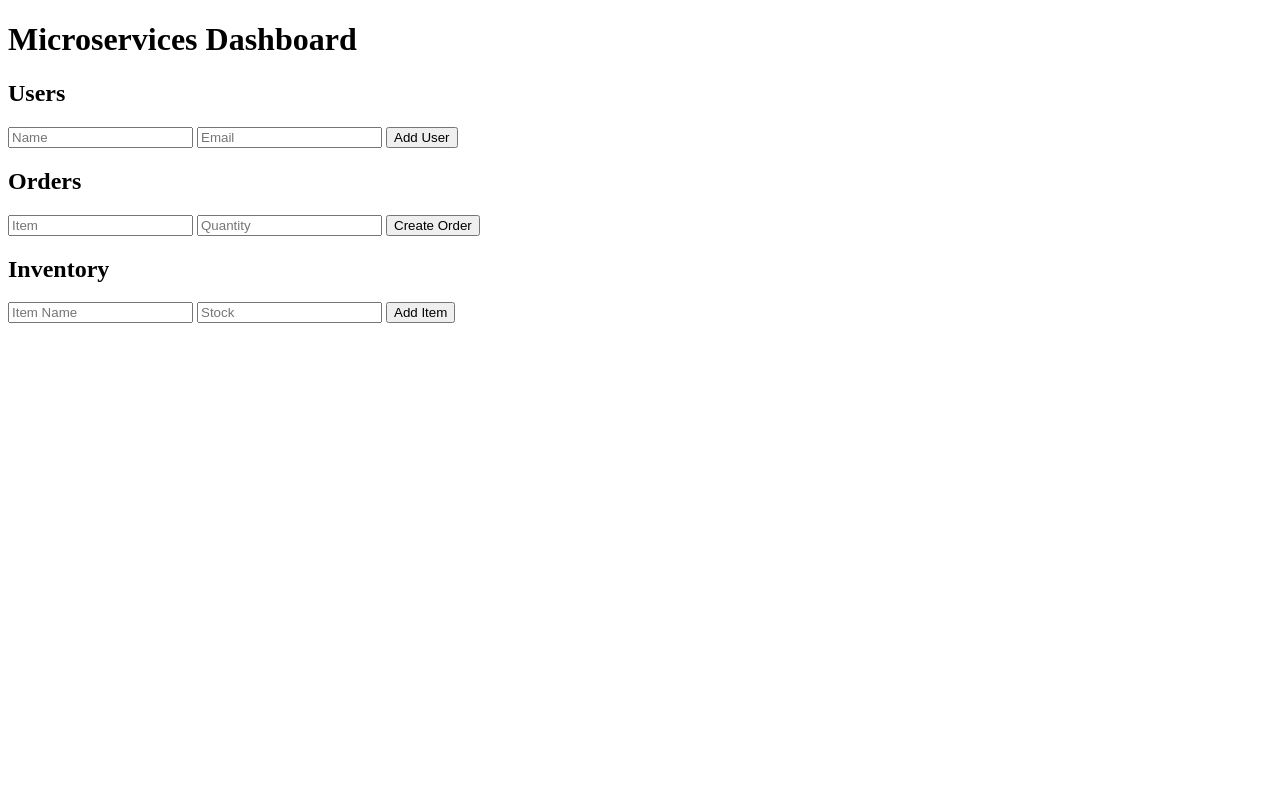
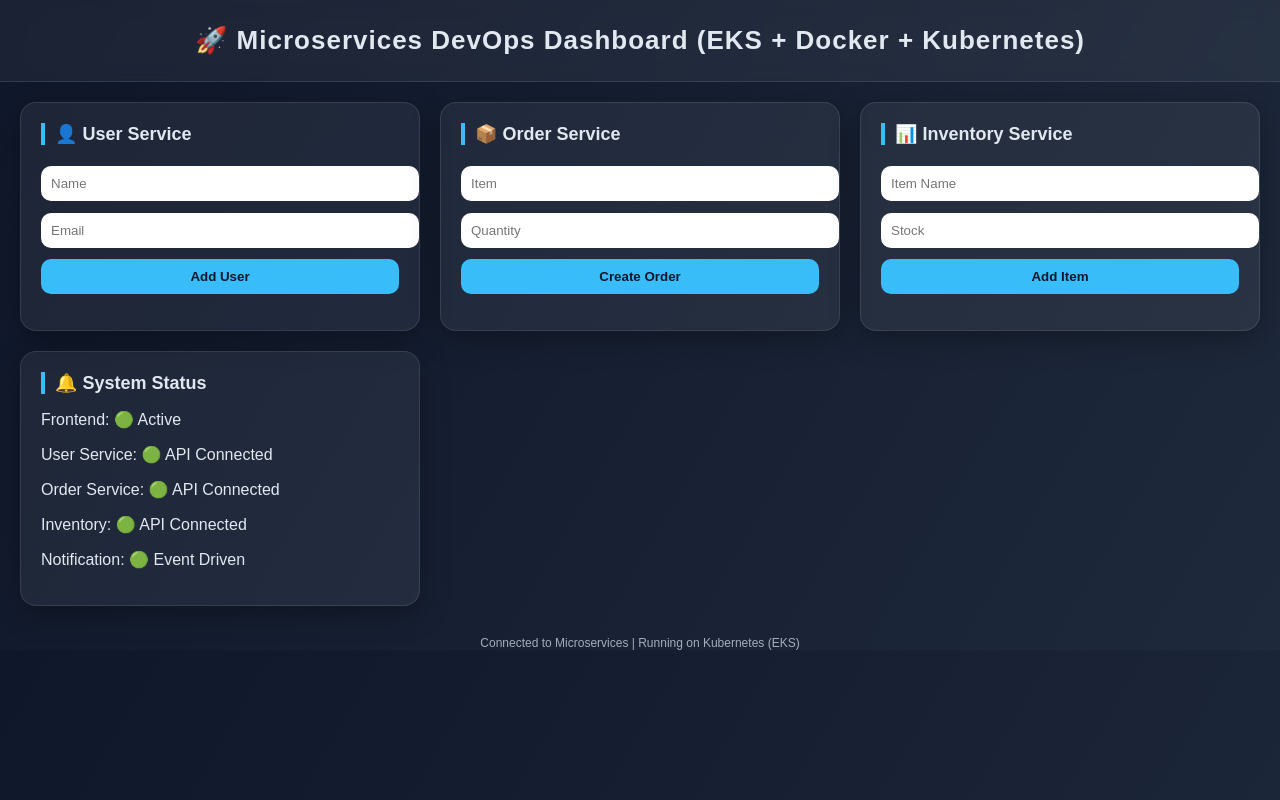
Before and after one commit to trivediayush/AWS-EKS-GitOps-Microservices-Platform, a plain HTML site: page frontend/index.html in a window 1280 px wide. Drawn offline with Linux system fonts and the light colour scheme; no server answers.

Commit message:
frontend UI changed

```diff
--- a/frontend/index.html
+++ b/frontend/index.html
@@ -1,87 +1,243 @@
 <!DOCTYPE html>
-<html>
+<html lang="en">
 <head>
-    <title>Microservices Demo</title>
+<meta charset="UTF-8">
+<title>DevOps Microservices Dashboard</title>
+
+<style>
+/* =======================
+   GLOBAL STYLES
+======================= */
+body {
+    margin: 0;
+    font-family: Arial, sans-serif;
+    background: linear-gradient(120deg, #0f172a, #1e293b);
+    color: #e2e8f0;
+}
+
+/* Header */
+header {
+    text-align: center;
+    padding: 25px;
+    font-size: 26px;
+    font-weight: bold;
+    letter-spacing: 1px;
+    background: rgba(255,255,255,0.05);
+    backdrop-filter: blur(10px);
+    border-bottom: 1px solid rgba(255,255,255,0.1);
+}
+
+/* Layout */
+.container {
+    display: grid;
+    grid-template-columns: repeat(auto-fit, minmax(300px, 1fr));
+    gap: 20px;
+    padding: 20px;
+}
+
+/* Cards */
+.card {
+    background: rgba(255,255,255,0.06);
+    border: 1px solid rgba(255,255,255,0.1);
+    border-radius: 16px;
+    padding: 20px;
+    box-shadow: 0 8px 30px rgba(0,0,0,0.3);
+    transition: transform 0.3s ease, box-shadow 0.3s ease;
+}
+
+.card:hover {
+    transform: translateY(-5px);
+    box-shadow: 0 12px 40px rgba(0,0,0,0.5);
+}
+
+/* Titles */
+h2 {
+    margin-top: 0;
+    font-size: 18px;
+    border-left: 4px solid #38bdf8;
+    padding-left: 10px;
+}
+
+/* Inputs */
+input {
+    width: 100%;
+    padding: 10px;
+    margin: 6px 0;
+    border-radius: 10px;
+    border: none;
+    outline: none;
+}
+
+/* Buttons */
+button {
+    width: 100%;
+    padding: 10px;
+    margin-top: 5px;
+    border: none;
+    border-radius: 10px;
+    background: #38bdf8;
+    color: #0f172a;
+    font-weight: bold;
+    cursor: pointer;
+    transition: 0.2s;
+}
+
+button:hover {
+    background: #0ea5e9;
+}
+
+/* Lists */
+ul {
+    list-style: none;
+    padding: 0;
+}
+
+li {
+    padding: 8px;
+    margin: 6px 0;
+    background: rgba(255,255,255,0.05);
+    border-radius: 10px;
+    animation: fadeIn 0.4s ease-in;
+}
+
+/* Animation */
+@keyframes fadeIn {
+    from { opacity: 0; transform: translateY(5px); }
+    to { opacity: 1; transform: translateY(0); }
+}
+
+/* Status bar */
+.status {
+    text-align: center;
+    margin-top: 10px;
+    font-size: 12px;
+    opacity: 0.7;
+}
+</style>
 </head>
+
 <body>
-    <h1>Microservices Dashboard</h1>
 
-    <h2>Users</h2>
-    <input type="text" id="username" placeholder="Name">
-    <input type="text" id="useremail" placeholder="Email">
+<header>
+🚀 Microservices DevOps Dashboard (EKS + Docker + Kubernetes)
+</header>
+
+<div class="container">
+
+<!-- USER SERVICE -->
+<div class="card">
+    <h2>👤 User Service</h2>
+    <input id="username" placeholder="Name">
+    <input id="useremail" placeholder="Email">
     <button onclick="createUser()">Add User</button>
     <ul id="usersList"></ul>
+</div>
 
-    <h2>Orders</h2>
-    <input type="text" id="orderItem" placeholder="Item">
-    <input type="number" id="orderQty" placeholder="Quantity">
+<!-- ORDER SERVICE -->
+<div class="card">
+    <h2>📦 Order Service</h2>
+    <input id="orderItem" placeholder="Item">
+    <input id="orderQty" type="number" placeholder="Quantity">
     <button onclick="createOrder()">Create Order</button>
     <ul id="ordersList"></ul>
+</div>
 
-    <h2>Inventory</h2>
-    <input type="text" id="itemName" placeholder="Item Name">
-    <input type="number" id="itemStock" placeholder="Stock">
+<!-- INVENTORY -->
+<div class="card">
+    <h2>📊 Inventory Service</h2>
+    <input id="itemName" placeholder="Item Name">
+    <input id="itemStock" type="number" placeholder="Stock">
     <button onclick="addItem()">Add Item</button>
     <ul id="itemsList"></ul>
+</div>
+
+<!-- STATUS PANEL -->
+<div class="card">
+    <h2>🔔 System Status</h2>
+    <p>Frontend: 🟢 Active</p>
+    <p>User Service: 🟢 API Connected</p>
+    <p>Order Service: 🟢 API Connected</p>
+    <p>Inventory: 🟢 API Connected</p>
+    <p>Notification: 🟢 Event Driven</p>
+</div>
+
+</div>
+
+<div class="status">
+Connected to Microservices | Running on Kubernetes (EKS)
+</div>
 
 <script>
-const API_BASE = "http://localhost"; // update with EKS ALB later
 
+const API_BASE = "http://localhost";
+// later: replace with ALB DNS
+
+// ================= USER =================
 async function fetchUsers() {
     const res = await fetch(`${API_BASE}:5000/users`);
     const data = await res.json();
-    document.getElementById("usersList").innerHTML = data.map(u => `<li>${u.name} (${u.email})</li>`).join('');
+    document.getElementById("usersList").innerHTML =
+        data.map(u => `<li>👤 ${u.name} — ${u.email}</li>`).join('');
 }
 
 async function createUser() {
-    const name = document.getElementById("username").value;
-    const email = document.getElementById("useremail").value;
     await fetch(`${API_BASE}:5000/users`, {
         method: "POST",
         headers: {"Content-Type": "application/json"},
-        body: JSON.stringify({name, email})
+        body: JSON.stringify({
+            name: username.value,
+            email: useremail.value
+        })
     });
     fetchUsers();
 }
 
+// ================= ORDERS =================
 async function fetchOrders() {
     const res = await fetch(`${API_BASE}:3000/orders`);
     const data = await res.json();
-    document.getElementById("ordersList").innerHTML = data.map(o => `<li>${o.item} (${o.quantity})</li>`).join('');
+    document.getElementById("ordersList").innerHTML =
+        data.map(o => `<li>📦 ${o.item} × ${o.quantity}</li>`).join('');
 }
 
 async function createOrder() {
-    const item = document.getElementById("orderItem").value;
-    const quantity = parseInt(document.getElementById("orderQty").value);
     await fetch(`${API_BASE}:3000/orders`, {
         method: "POST",
         headers: {"Content-Type": "application/json"},
-        body: JSON.stringify({item, quantity})
+        body: JSON.stringify({
+            item: orderItem.value,
+            quantity: Number(orderQty.value)
+        })
     });
     fetchOrders();
 }
 
+// ================= INVENTORY =================
 async function fetchItems() {
     const res = await fetch(`${API_BASE}:4000/items`);
     const data = await res.json();
-    document.getElementById("itemsList").innerHTML = data.map(i => `<li>${i.name} (${i.stock})</li>`).join('');
+    document.getElementById("itemsList").innerHTML =
+        data.map(i => `<li>📊 ${i.name} — Stock: ${i.stock}</li>`).join('');
 }
 
 async function addItem() {
-    const name = document.getElementById("itemName").value;
-    const stock = parseInt(document.getElementById("itemStock").value);
     await fetch(`${API_BASE}:4000/items/add`, {
         method: "POST",
         headers: {"Content-Type": "application/json"},
-        body: JSON.stringify({name, stock})
+        body: JSON.stringify({
+            name: itemName.value,
+            stock: Number(itemStock.value)
+        })
     });
     fetchItems();
 }
 
-// Initial load
+// INIT
 fetchUsers();
 fetchOrders();
 fetchItems();
+
 </script>
+
 </body>
 </html>
```
Also changed, not shown: 1 other file.
